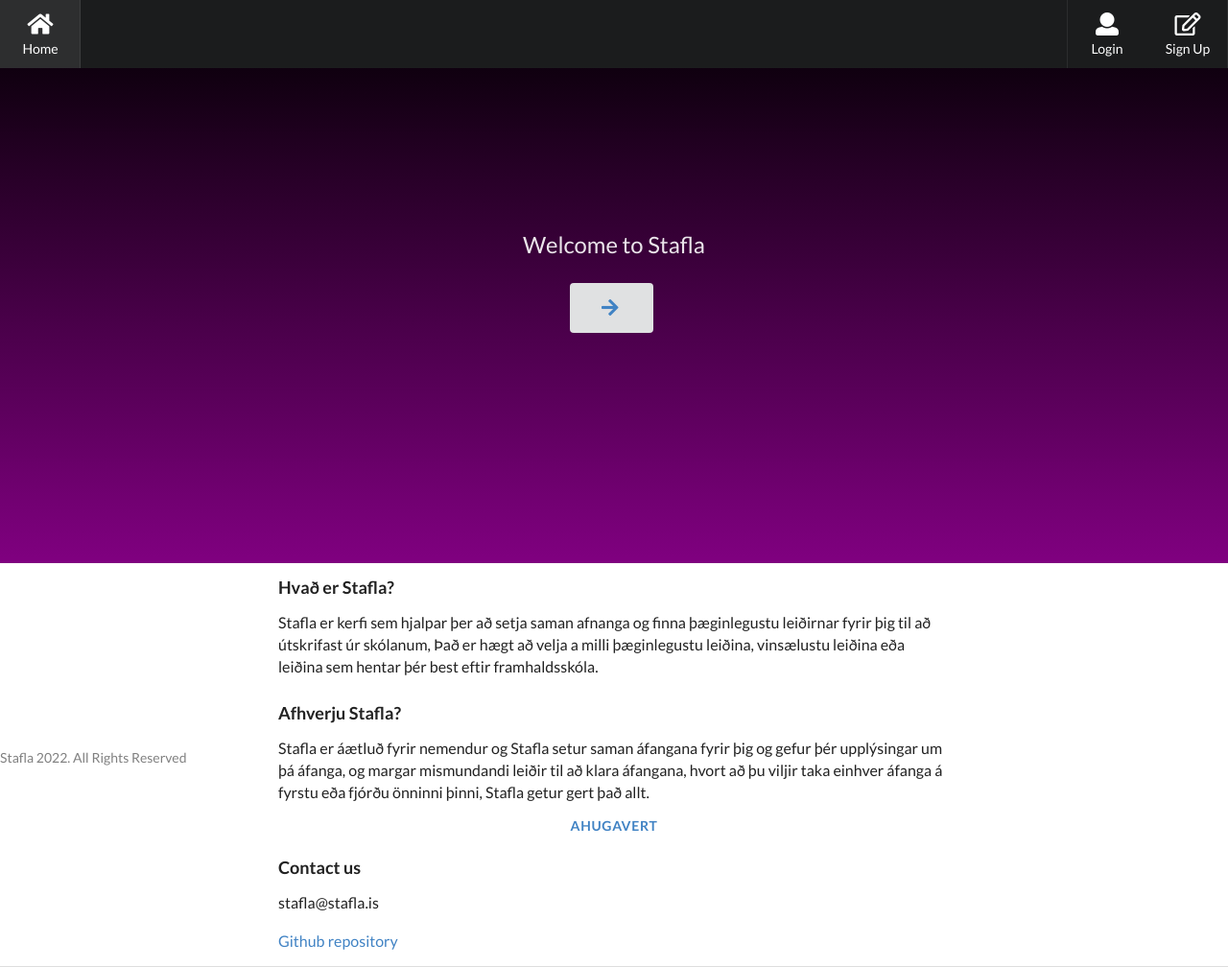
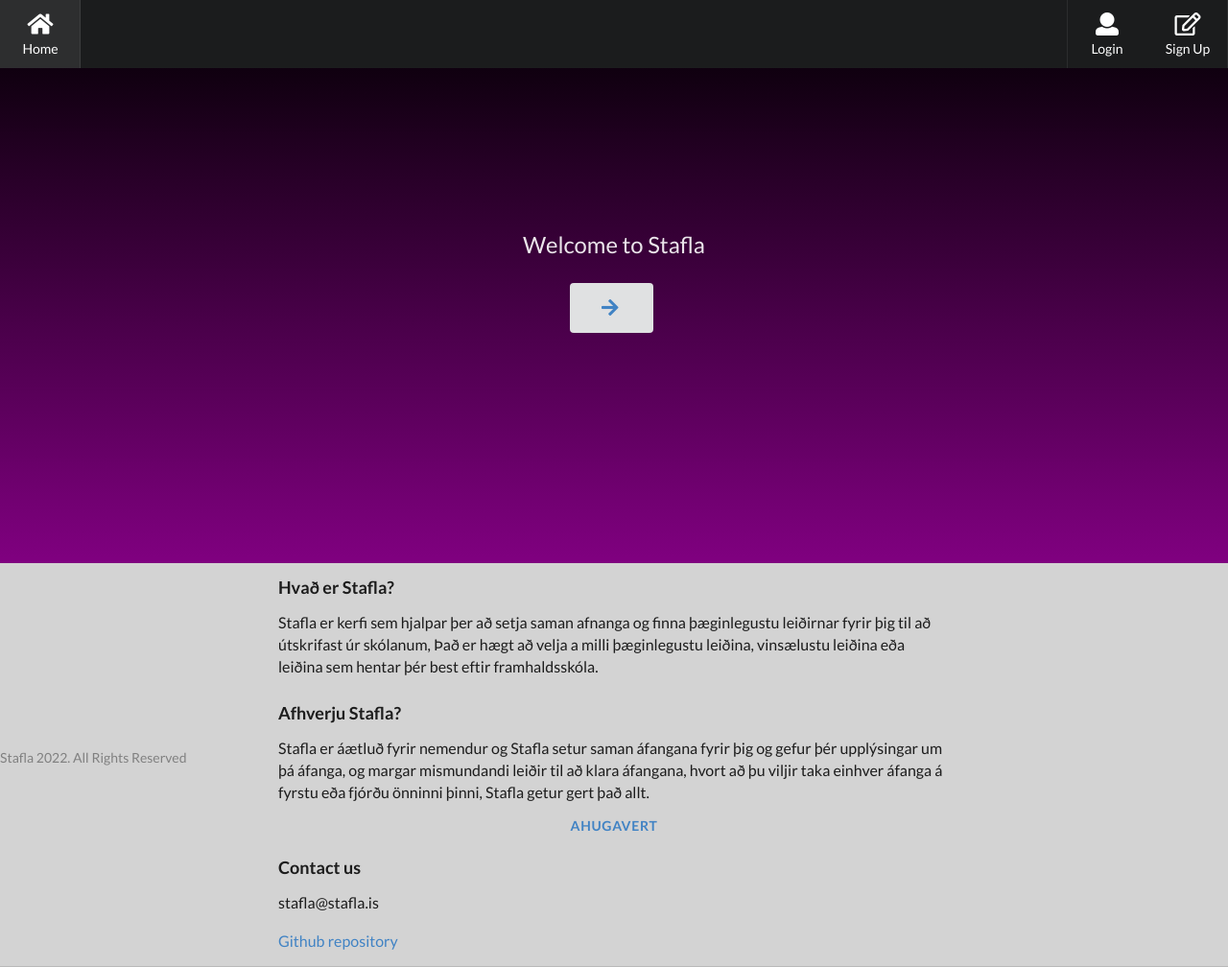
Before and after one commit to vefthroun4/Stafla, a Flask app: page / in a window 1280 px wide. Shown: the whole page at 96% size. Run offline with Flask 2, Linux system fonts and the light colour scheme; some libraries are stand-ins or nearby versions.

Commit message:
colour chemes

```diff
--- a/app/static/css/styles.css
+++ b/app/static/css/styles.css
@@ -4,7 +4,7 @@
 /* BANNER/MASTHEAD */
 .ui.inverted.segment {
   padding: 240px;
-  background: linear-gradient(black,purple) !important;
+  background: linear-gradient(black,#800080) !important;
 
 }
   .masthead .ui.menu .ui.button {
@@ -30,6 +30,8 @@
  .ui.content,#login, #signup, #namskra {
   padding-top: 100px;
 }
+
+
 
 
   /* Responsive Vantar */
@@ -59,6 +61,11 @@ footer {
 
 
   }
+
+body {
+  background-color: lightgray!important;
+}
+
  /*  footer p {
     font-family: "Helvetica Neue", Helvetica, Arial, sans-serif;
     color: #777777;
```
